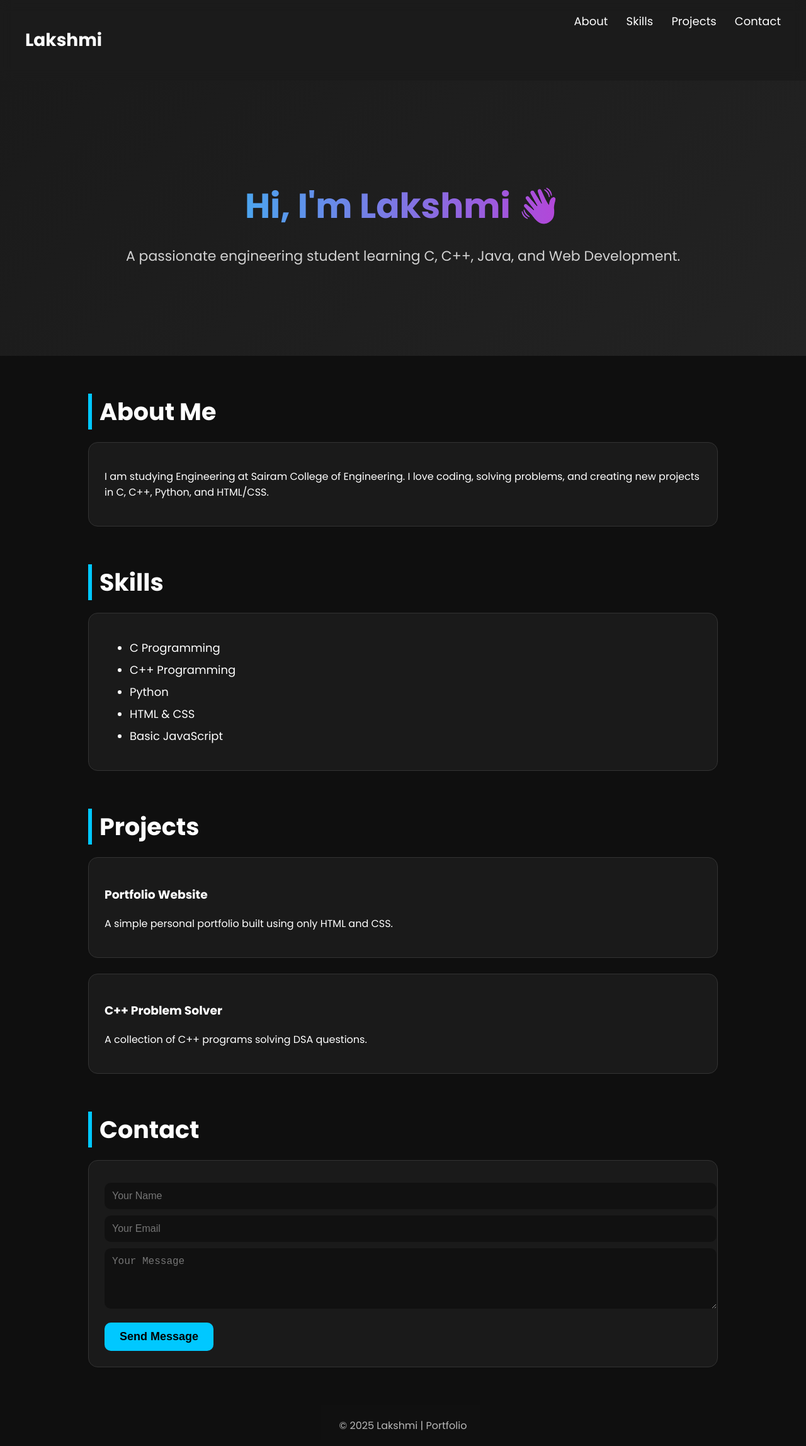
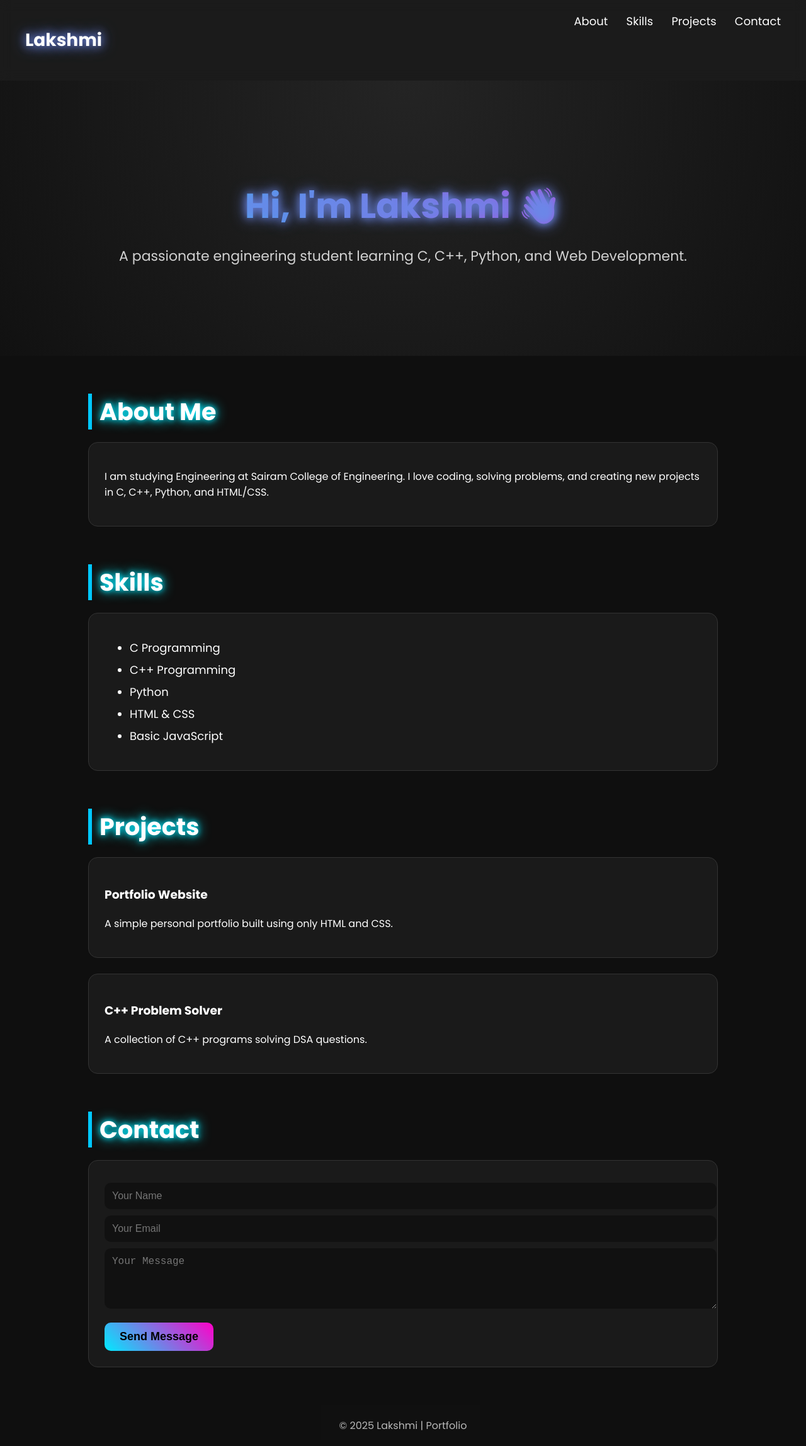
Before and after one commit to lakshmichennale/portfolio, a plain HTML site: page index.html in a window 1280 px wide. Shown: the whole page at 63% size. Drawn offline with Linux system fonts and the light colour scheme.

Commit message:
Enhance styles and add animations to index.html
Added animations and improved styling for better user experience.

```diff
--- a/index.html
+++ b/index.html
@@ -7,37 +7,166 @@
   <style>
     @import url('https://fonts.googleapis.com/css2?family=Poppins:wght@300;400;600;700&display=swap');
 
-    body { margin: 0; font-family: 'Poppins', sans-serif; background: #0f0f0f; color: #fff; }
+    body {
+      margin: 0;
+      font-family: 'Poppins', sans-serif;
+      background: #0f0f0f;
+      color: #fff;
+      overflow-x: hidden;
+    }
+
+    /* Fade-in Animation */
+    @keyframes fadeIn {
+      0% { opacity: 0; transform: translateY(20px); }
+      100% { opacity: 1; transform: translateY(0); }
+    }
+
+    /* Glow Animation */
+    @keyframes glowText {
+      0%, 100% { text-shadow: 0 0 10px #00eaff, 0 0 20px #00eaff; }
+      50% { text-shadow: 0 0 20px #ff00c8, 0 0 30px #ff00c8; }
+    }
 
     /* Navbar */
-    nav { display: flex; justify-content: space-between; padding: 20px 40px; background: rgba(255,255,255,0.05); backdrop-filter: blur(10px); position: sticky; top: 0; z-index: 10; }
-    nav h2 { font-size: 28px; font-weight: 700; }
-    nav a { margin-left: 25px; text-decoration: none; font-size: 18px; color: #fff; transition: 0.3s; }
-    nav a:hover { color: #00c8ff; }
+    nav {
+      display: flex;
+      justify-content: space-between;
+      padding: 20px 40px;
+      background: rgba(255,255,255,0.05);
+      backdrop-filter: blur(10px);
+      position: sticky;
+      top: 0;
+      z-index: 10;
+      animation: fadeIn 1s ease-in-out;
+    }
 
-    /* Hero */
-    .hero { text-align: center; padding: 120px 20px; background: linear-gradient(135deg, #1a1a1a, #232323); }
-    .hero h1 { font-size: 55px; margin-bottom: 15px; background: linear-gradient(to right, #00eaff, #ff00c8); -webkit-background-clip: text; color: transparent; }
-    .hero p { font-size: 22px; opacity: 0.8; }
+    nav h2 {
+      font-size: 28px;
+      font-weight: 700;
+      animation: glowText 3s infinite;
+    }
+
+    nav a {
+      margin-left: 25px;
+      text-decoration: none;
+      font-size: 18px;
+      color: #fff;
+      transition: 0.3s;
+    }
+
+    nav a:hover {
+      color: #00c8ff;
+      transform: scale(1.1);
+    }
+
+    /* Hero Section */
+    .hero {
+      text-align: center;
+      padding: 120px 20px;
+      background: radial-gradient(circle at top, #242424, #111);
+      animation: fadeIn 1.2s ease-in-out;
+    }
+
+    .hero h1 {
+      font-size: 55px;
+      margin-bottom: 15px;
+      background: linear-gradient(to right, #00eaff, #ff00c8);
+      -webkit-background-clip: text;
+      color: transparent;
+      animation: glowText 3s infinite;
+    }
+
+    .hero p {
+      font-size: 22px;
+      opacity: 0.8;
+      animation: fadeIn 2s ease-in-out;
+    }
 
     /* Sections */
-    .section { max-width: 1000px; margin: 60px auto; padding: 0 20px; }
-    .section h2 { font-size: 38px; margin-bottom: 20px; border-left: 6px solid #00c8ff; padding-left: 12px; }
+    .section {
+      max-width: 1000px;
+      margin: 60px auto;
+      padding: 0 20px;
+      animation: fadeIn 1.5s ease-in-out;
+    }
+
+    .section h2 {
+      font-size: 38px;
+      margin-bottom: 20px;
+      border-left: 6px solid #00c8ff;
+      padding-left: 12px;
+      animation: glowText 5s infinite;
+    }
 
     /* Card */
-    .card { background: #1a1a1a; padding: 25px; margin-bottom: 25px; border-radius: 15px; border: 1px solid #333; transition: 0.3s; }
-    .card:hover { transform: translateY(-5px); border-color: #00c8ff; }
+    .card {
+      background: #1a1a1a;
+      padding: 25px;
+      margin-bottom: 25px;
+      border-radius: 15px;
+      border: 1px solid #333;
+      transition: 0.3s;
+      animation: fadeIn 2s ease-in-out;
+    }
 
-    .skills-list li { margin-bottom: 8px; font-size: 18px; }
+    .card:hover {
+      transform: translateY(-8px) scale(1.02);
+      border-color: #00c8ff;
+      box-shadow: 0 0 20px #00c8ff55;
+    }
+
+    .skills-list li {
+      margin-bottom: 8px;
+      font-size: 18px;
+      animation: fadeIn 2s ease-in-out;
+    }
 
     /* Contact Form */
-    input, textarea { width: 100%; padding: 12px; margin-top: 10px; border-radius: 10px; border: none; background: #111; color: white; font-size: 16px; }
-    input:focus, textarea:focus { outline: 2px solid #00c8ff; }
-    button { padding: 12px 24px; margin-top: 15px; background: #00c8ff; color: #000; border: none; border-radius: 10px; cursor: pointer; font-size: 18px; font-weight: 600; transition: 0.3s; }
-    button:hover { background: #00a9d1; }
+    input, textarea {
+      width: 100%;
+      padding: 12px;
+      margin-top: 10px;
+      border-radius: 10px;
+      border: none;
+      background: #111;
+      color: white;
+      font-size: 16px;
+      animation: fadeIn 2s ease-in-out;
+    }
+
+    input:focus, textarea:focus {
+      outline: 2px solid #00c8ff;
+    }
+
+    button {
+      padding: 12px 24px;
+      margin-top: 15px;
+      background: linear-gradient(45deg, #00eaff, #ff00c8);
+      color: #000;
+      border: none;
+      border-radius: 10px;
+      cursor: pointer;
+      font-size: 18px;
+      font-weight: 600;
+      transition: 0.3s;
+      animation: fadeIn 2s ease-in-out;
+    }
+
+    button:hover {
+      transform: scale(1.05);
+      filter: brightness(1.2);
+    }
 
     /* Footer */
-    footer { text-align: center; padding: 20px; background: #111; margin-top: 40px; font-size: 16px; opacity: 0.7; }
+    footer {
+      text-align: center;
+      padding: 20px;
+      background: #111;
+      margin-top: 40px;
+      font-size: 16px;
+      opacity: 0.7;
+      animation: fadeIn 2s ease-in-out;
+    }
   </style>
 </head>
 <body>
@@ -56,7 +185,7 @@
   <!-- HERO -->
   <div class="hero">
     <h1>Hi, I'm Lakshmi 👋</h1>
-    <p>A passionate engineering student learning C, C++, Java, and Web Development.</p>
+    <p>A passionate engineering student learning C, C++, Python, and Web Development.</p>
   </div>
 
   <!-- ABOUT -->
```
